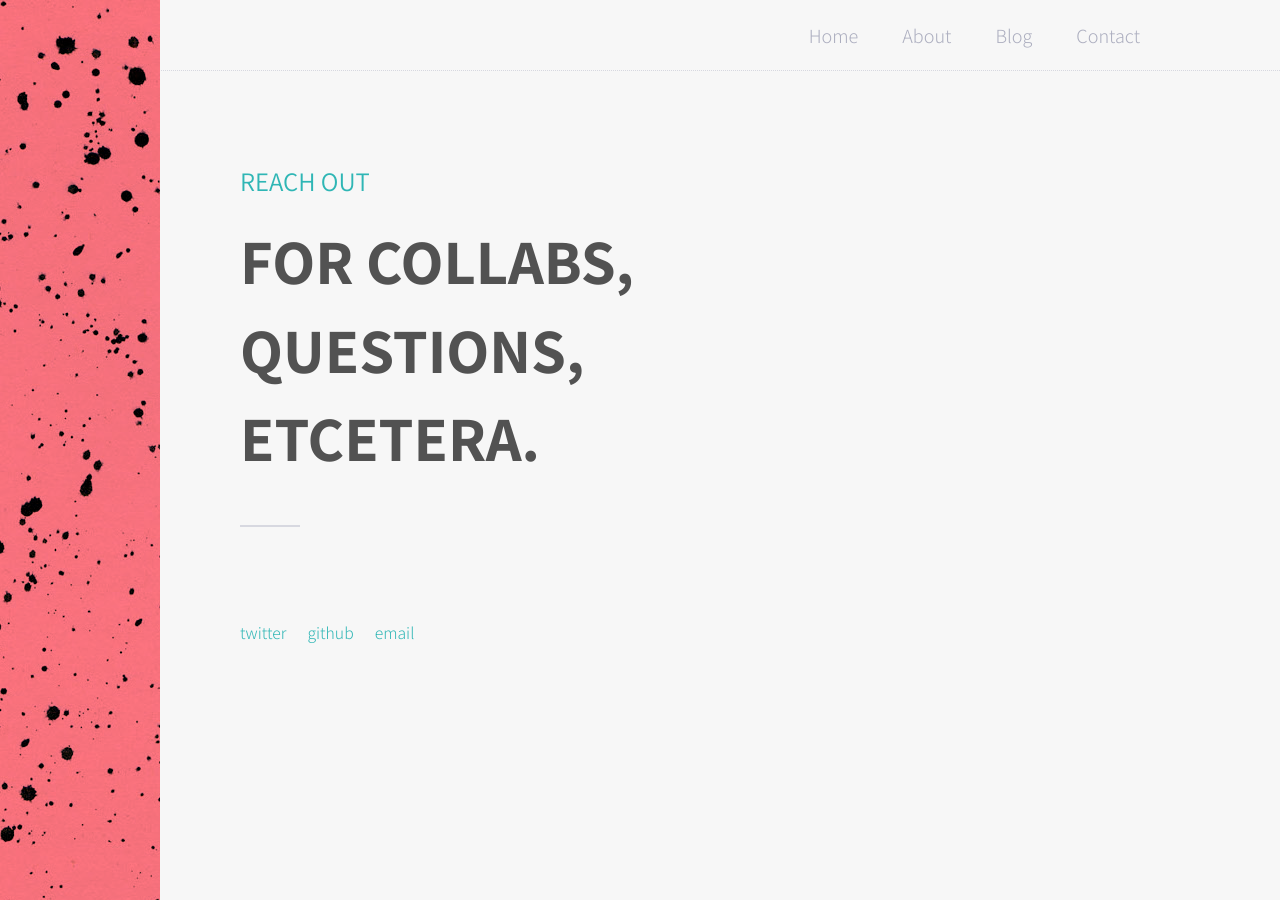
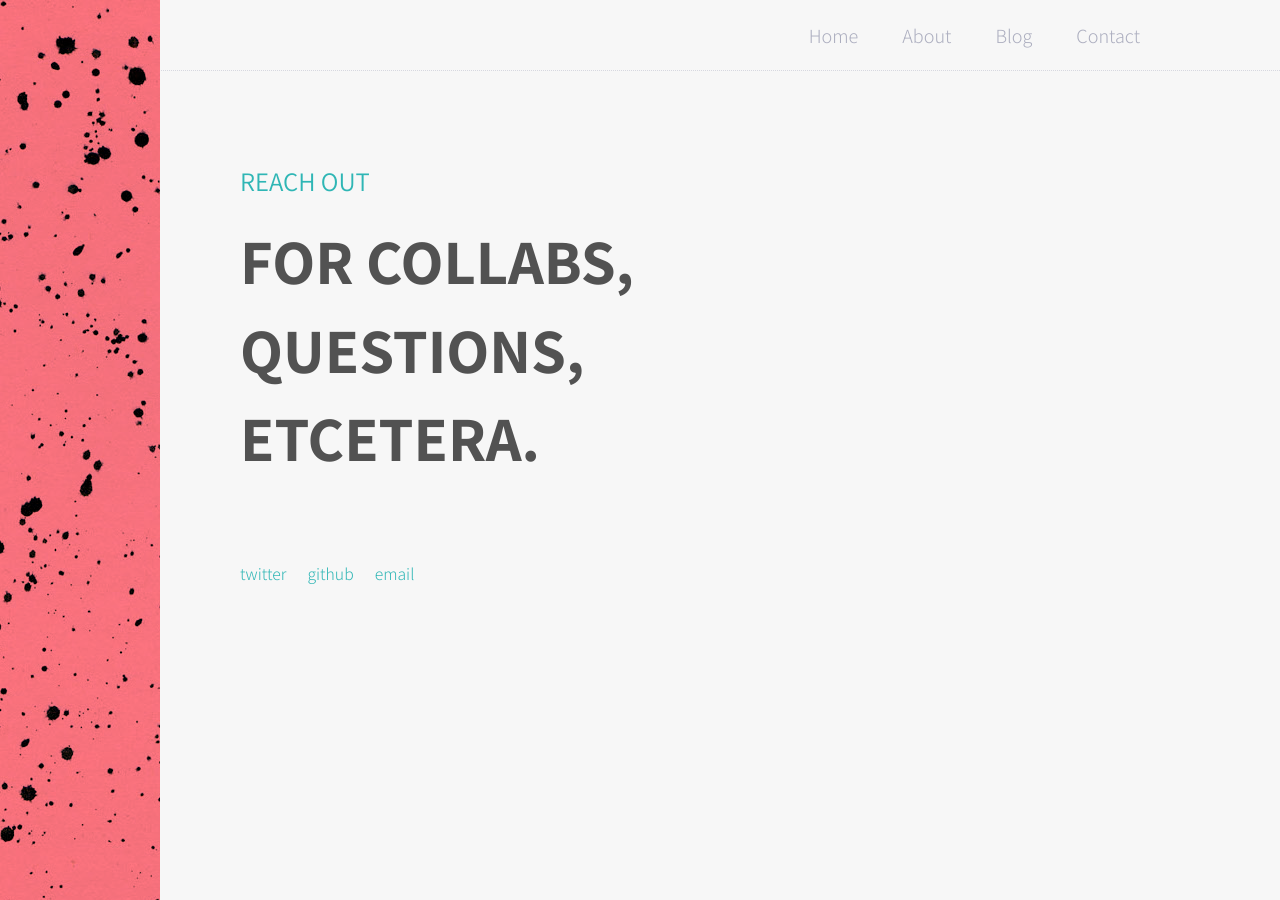
Before and after one commit to techtolentino/digital-card, a Jekyll site: the page built from contact.md, in a window 1280 px wide. Built offline with Jekyll 4.4.1, drawn with Linux system fonts in a browser that asks for light colours.

Commit message:
rm divider contact

```diff
--- a/_layouts/page.html
+++ b/_layouts/page.html
@@ -5,7 +5,6 @@ layout: default
 {{page.subtitle}}</h4>
 {{content}}
 
-<hr class="divider--gray--SHORT">
 
 <div class="contact">
     <ul class="contact--list">
--- a/_sass/_contact.scss
+++ b/_sass/_contact.scss
@@ -1,5 +1,5 @@
 .contact {
-    padding-top: $spacing-unit;
+    padding-top: $spacing-unit / 2;
     font-size: .875em;
 
     &--list {
--- a/_sass/_dividers.scss
+++ b/_sass/_dividers.scss
@@ -20,7 +20,7 @@
 
         &--SHORT {
             @include divider($gray-color);
-            margin-top: $spacing-unit;
+            padding-top: $spacing-unit * 2;
             width: 3em;
         }
     }
```
